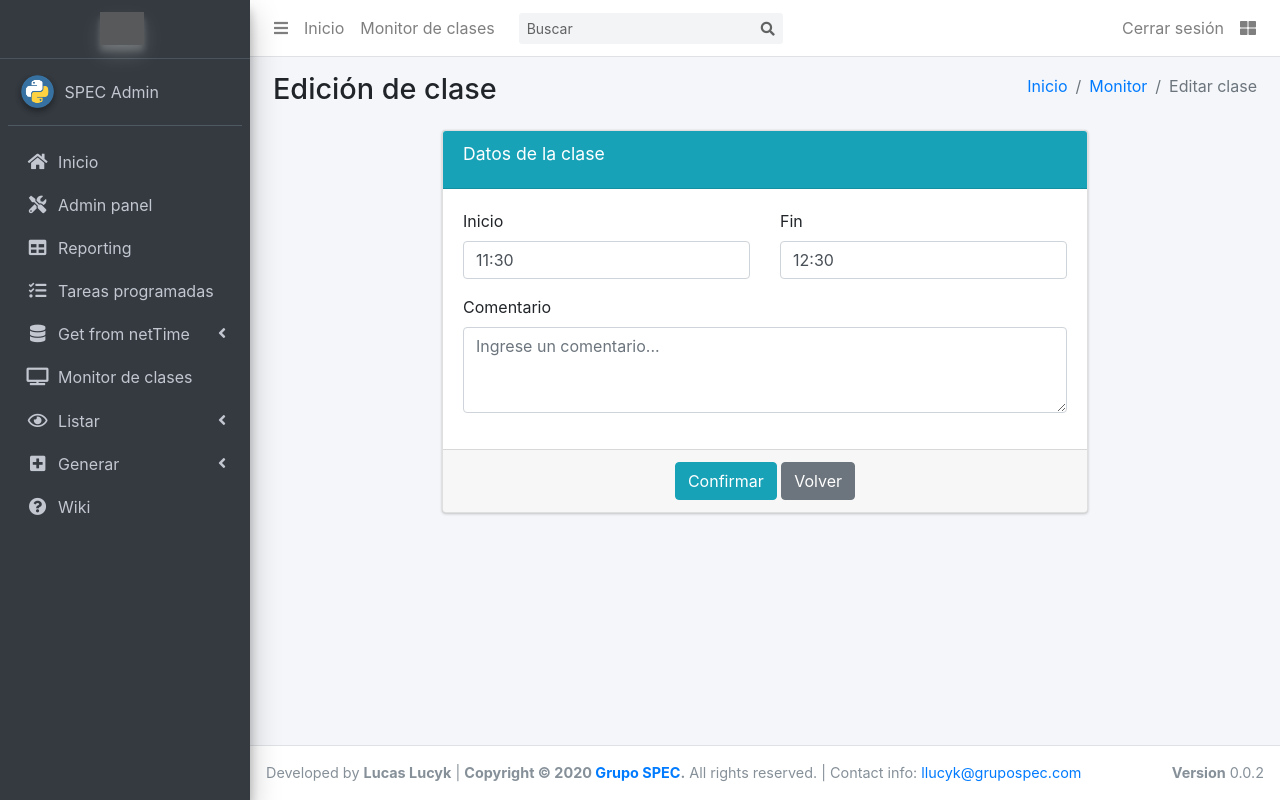
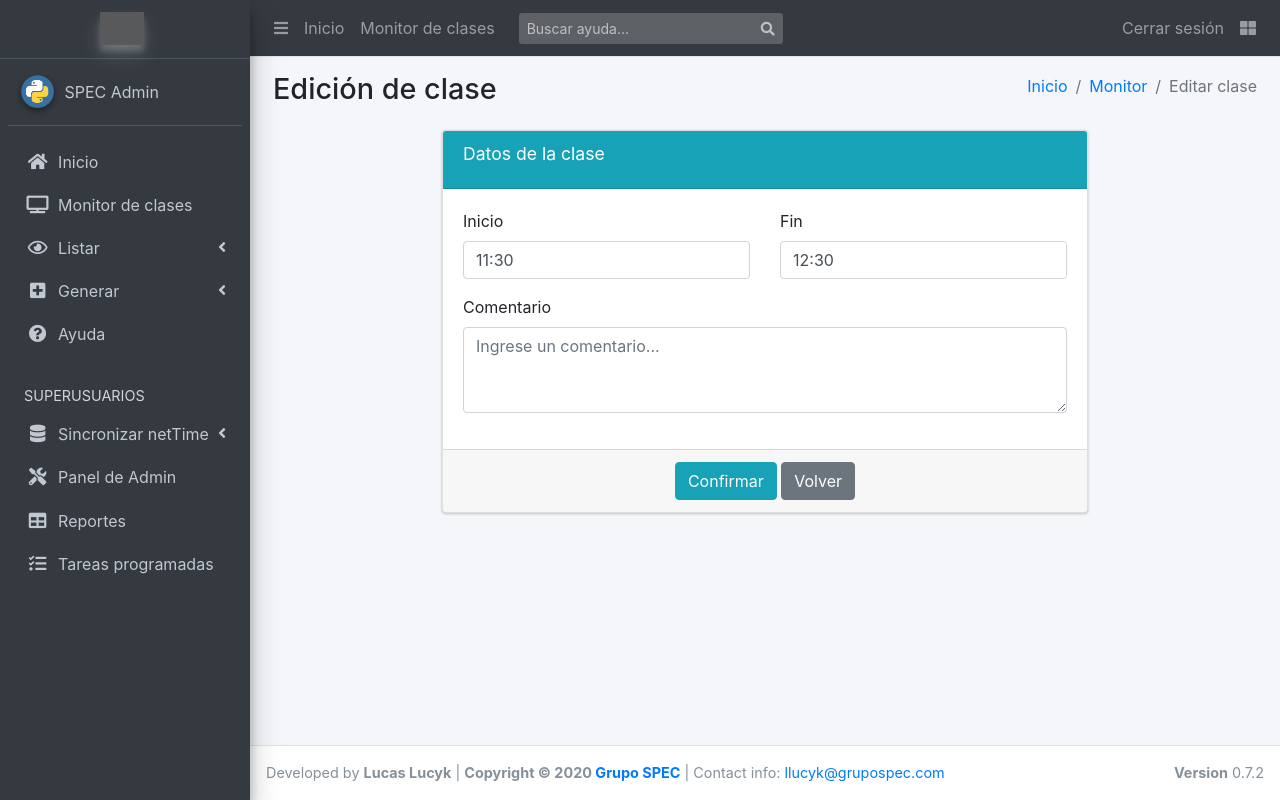
Before and after one commit to lucaslucyk/sgc-web, a Django app: page /clases/82/edit/ in a window 1280 px wide. Run offline with Django 3.2, Linux system fonts and the light colour scheme; a user stored in the database is signed in; data comes from the database, SQL or seed files in the repository; both versions use the stored data as it was after the commit; some libraries are stand-ins or nearby versions; grey boxes are pictures that could not be loaded.

```diff
--- a/scg/scg_app/models.py
+++ b/scg/scg_app/models.py
@@ -12,7 +12,7 @@ import datetime
 from collections import defaultdict
 
 from django.db.models import Q
-from . import utils
+from scg_app import utils
 from multiselectfield import MultiSelectField
 
 
@@ -67,34 +67,29 @@ class Periodo(models.Model):
             fecha__lte=self.hasta,
             #locked=not self.bloqueado
         )
-        for clase in clases:
-            clase.locked = self.bloqueado
-            clase.save()
+        clases.update(locked=self.bloqueado)
 
         ### certificados ###
-        for cert in Certificado.objects.filter(clases__in=clases):
-            if cert.clases.filter(locked=True):
-                cert.locked = True
-            else:
-                cert.locked = False
-            cert.save()
+        Certificado.objects.filter(clases__in=clases
+        ).update(locked=self.bloqueado)
+
+        # for cert in Certificado.objects.filter(clases__in=clases):
+        #     if cert.clases.filter(locked=True):
+        #         cert.locked = True
+        #     else:
+        #         cert.locked = False
+        #     cert.save()
 
         ### recurrencias ###
-        recs_ids = set(clases.values_list('parent_recurrencia__id', flat=True))
-        recs = Recurrencia.objects.filter(pk__in=recs_ids)
-        for rec in recs:
-            rec.locked = self.bloqueado
-            rec.save()
+        r_ids = set(clases.values_list('parent_recurrencia__id', flat=True))
+        Recurrencia.objects.filter(pk__in=r_ids).update(locked=self.bloqueado)
 
         ### marcajes ###
-        marcajes = Marcaje.objects.filter(
+        Marcaje.objects.filter(
             fecha__gte=self.desde,
             fecha__lte=self.hasta,
             locked=not self.bloqueado
-        )
-        for marcaje in marcajes:
-            marcaje.locked = self.bloqueado
-            marcaje.save()
+        ).update(locked=self.bloqueado)
 
         return clases.count()
 
@@ -265,7 +260,7 @@ class MotivoAusencia(models.Model):
         return f'{self.nombre}'
 
     class Meta:
-        verbose_name='Motivo de Ausencia'
+        verbose_name = 'Motivo de Ausencia'
         verbose_name_plural = 'Motivos de Ausencia'
         get_latest_by = 'nombre'
 
--- a/scg/templates/base_template.html
+++ b/scg/templates/base_template.html
@@ -47,8 +47,9 @@
 
 <body class="hold-transition sidebar-mini layout-fixed .layout-footer-fixed .layout-navbar-fixed">
 <div class="wrapper">
+
   <!-- Navbar -->
-  <nav class="main-header navbar navbar-expand navbar-white navbar-light">
+  <nav class="main-header navbar navbar-expand navbar-dark navbar-dark">
     <!-- Left navbar links -->
     <ul class="navbar-nav">
       <li class="nav-item">
@@ -65,7 +66,7 @@
     <!-- SEARCH FORM -->
     <form class="form-inline ml-3">
       <div class="input-group input-group-sm">
-        <input class="form-control form-control-navbar" type="search" placeholder="Buscar" aria-label="Buscar">
+        <input class="form-control form-control-navbar" type="search" placeholder="Buscar ayuda..." aria-label="Buscar">
         <div class="input-group-append">
           <button class="btn btn-navbar" type="submit">
             <i class="fas fa-search"></i>
@@ -134,75 +135,6 @@
               <p>Inicio</p>
             </a>
           </li>
-          {% if user.is_superuser %}
-            <li class="nav-item">
-              <a href="/admin/" class="nav-link">
-                <i class="nav-icon fas fa-tools"></i>
-                <p>Admin panel</p>
-              </a>
-            </li>
-
-            <li class="nav-item">
-              <a href="/report_builder/" class="nav-link">
-                <i class="nav-icon fas fa-table"></i>
-                <p>Reporting</p>
-              </a>
-            </li>
-
-            <li class="nav-item">
-              <a href="{% url 'tasks_management' %}" class="nav-link {% block active_tareas %}{% endblock %}">
-                <i class="nav-icon fas fa-tasks"></i>
-                <p>Tareas programadas</p>
-              </a>
-            </li>
-
-            <li class="nav-item has-treeview">
-              <a href="#" class="nav-link">
-                <i class="nav-icon fas fa-database"></i>
-                <p>
-                  Get from netTime
-                  <i class="right fas fa-angle-left"></i>
-                </p>
-              </a>
-              <ul class="nav nav-treeview">
-                <li class="nav-item">
-                  <a href="{% url 'get_nt_empleados'%}" class="nav-link">
-                    <i class="far fa-user nav-icon"></i>
-                    <p>Empleados</p>
-                  </a>
-                </li>
-                <li class="nav-item">
-                  <a href="{% url 'get_nt_sedes'%}" class="nav-link">
-                    <i class="far fa-building nav-icon"></i>
-                    <p>Sedes</p>
-                  </a>
-                </li>
-                <li class="nav-item">
-                  <a href="{% url 'get_nt_marcajes'%}" class="nav-link">
-                    <i class="fas fa-user-clock nav-icon"></i>
-                    <p>Marcajes</p>
-                  </a>
-                </li>
-                <li class="nav-item">
-                  <a href="{% url 'get_nt_incidencias'%}" class="nav-link">
-                    <i class="fas fa-business-time nav-icon"></i>
-                    <p>Motivos de ausencia</p>
-                  </a>
-                </li>
-              </ul>
-            </li>
-          {% endif %}
-          <!--
-          <li class="nav-item">
-            <a href="../widgets.html" class="nav-link">
-              <i class="nav-icon fas fa-th"></i>
-              <p>
-                Widgets
-                <span class="right badge badge-danger">New</span>
-              </p>
-            </a>
-          </li>
-      	  -->
 
           <li class="nav-item">
             <a href="{% url 'clases_view'%}" class="nav-link {% block active_monitor %}{% endblock %}">
@@ -286,10 +218,69 @@
           <li class="nav-item">
             <a href="{% url 'wiki'%}" class="nav-link {% block active_wiki %}{% endblock %}">
               <i class="nav-icon fas fa-question-circle"></i>
-              <p>Wiki</p>
+              <p>Ayuda</p>
             </a>
           </li>
+          {% if user.is_superuser %}
+            <li class="nav-header">SUPERUSUARIOS</li>
 
+            <li class="nav-item has-treeview">
+              <a href="#" class="nav-link">
+                <i class="nav-icon fas fa-database"></i>
+                <p>
+                  Sincronizar netTime
+                  <i class="right fas fa-angle-left"></i>
+                </p>
+              </a>
+              <ul class="nav nav-treeview">
+                <li class="nav-item">
+                  <a href="{% url 'get_nt_empleados'%}" class="nav-link">
+                    <i class="far fa-user nav-icon"></i>
+                    <p>Empleados</p>
+                  </a>
+                </li>
+                <li class="nav-item">
+                  <a href="{% url 'get_nt_sedes'%}" class="nav-link">
+                    <i class="far fa-building nav-icon"></i>
+                    <p>Sedes</p>
+                  </a>
+                </li>
+                <li class="nav-item">
+                  <a href="{% url 'get_nt_marcajes'%}" class="nav-link">
+                    <i class="fas fa-user-clock nav-icon"></i>
+                    <p>Marcajes</p>
+                  </a>
+                </li>
+                <li class="nav-item">
+                  <a href="{% url 'get_nt_incidencias'%}" class="nav-link">
+                    <i class="fas fa-business-time nav-icon"></i>
+                    <p>Motivos de ausencia</p>
+                  </a>
+                </li>
+              </ul>
+            </li>
+
+            <li class="nav-item">
+              <a href="/admin/" target="_blank" class="nav-link">
+                <i class="nav-icon fas fa-tools"></i>
+                <p>Panel de Admin</p>
+              </a>
+            </li>
+
+            <li class="nav-item">
+              <a href="/report_builder/" target="_blank" class="nav-link">
+                <i class="nav-icon fas fa-table"></i>
+                <p>Reportes</p>
+              </a>
+            </li>
+
+            <li class="nav-item">
+              <a href="{% url 'tasks_management' %}" class="nav-link {% block active_tareas %}{% endblock %}">
+                <i class="nav-icon fas fa-tasks"></i>
+                <p>Tareas programadas</p>
+              </a>
+            </li>
+          {% endif %}
         </ul>
       </nav>
       <!-- /.sidebar-menu -->
@@ -334,11 +325,10 @@
   <!-- /.content-wrapper -->
   <footer class="main-footer">
     <div class="float-right d-none d-sm-block">
-      <b>Version</b> 0.0.2
+      <b>Version</b> 0.7.2
     </div>
     Developed by <strong>Lucas Lucyk</strong> |
-    <strong>Copyright &copy; 2020 <a href="https://grupospec.com/es/">Grupo SPEC</a>.</strong> All rights
-    reserved.
+    <strong>Copyright &copy; 2020 <a href="https://grupospec.com/es/">Grupo SPEC</a></strong>
     | Contact info: <a href="mailto:llucyk@grupospec.com">llucyk@grupospec.com</a>
   </footer>
 
```
Also changed, not shown: scg/templates/index.html (+18 -3 lines), scg/db.sqlite3.
